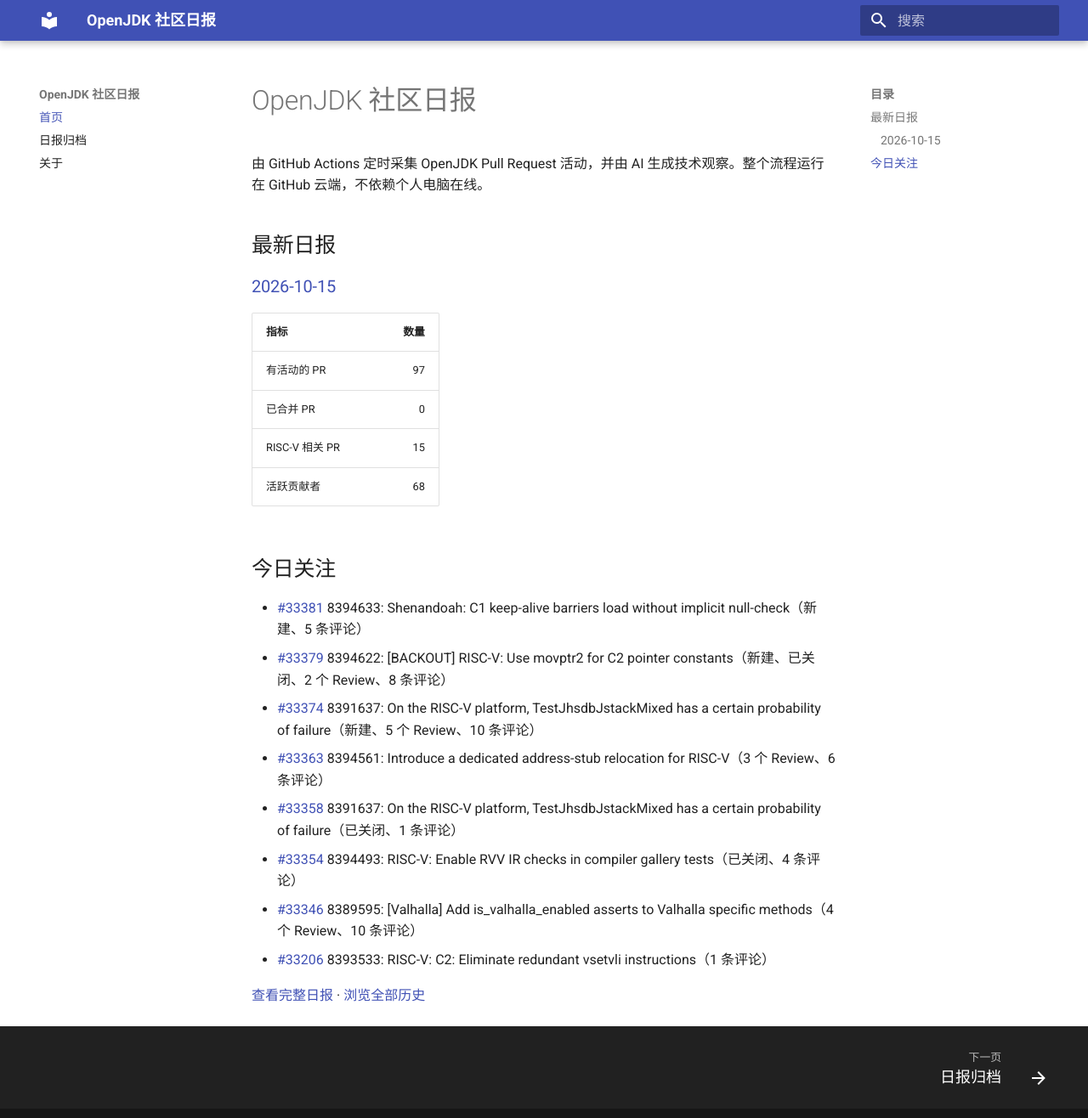
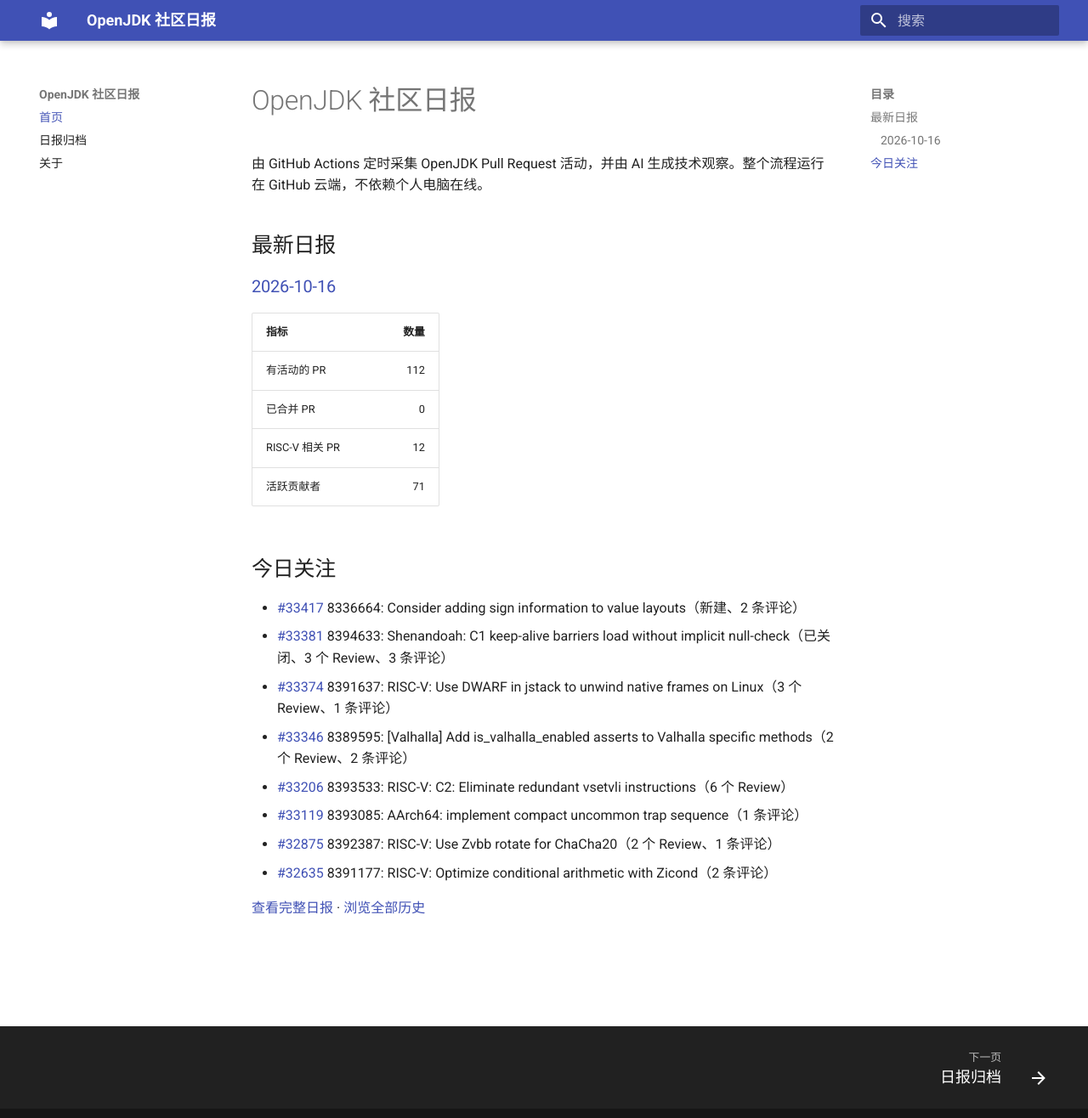
Before and after one commit to DingliZhang/openjdk-daily, an MkDocs documentation site: the page built from docs/index.md, in a window 1280 px wide and 1329 px high. Shown: the top 1316 px of the window at 85% size. Built offline with MkDocs 1.6.1 and Material for MkDocs 9.7.7, drawn with Linux system fonts in a browser that asks for light colours.

Commit message:
report: add OpenJDK daily report

```diff
--- a/docs/index.md
+++ b/docs/index.md
@@ -4,24 +4,24 @@
 
 ## 最新日报
 
-### [2026-10-15](reports/2026/2026-10-15.md)
+### [2026-10-16](reports/2026/2026-10-16.md)
 
 | 指标 | 数量 |
 |---|---:|
-| 有活动的 PR | 97 |
+| 有活动的 PR | 112 |
 | 已合并 PR | 0 |
-| RISC-V 相关 PR | 15 |
-| 活跃贡献者 | 68 |
+| RISC-V 相关 PR | 12 |
+| 活跃贡献者 | 71 |
 
 ## 今日关注
 
-- [#33381](https://github.com/openjdk/jdk/pull/33381) 8394633: Shenandoah: C1 keep-alive barriers load without implicit null-check（新建、5 条评论）
-- [#33379](https://github.com/openjdk/jdk/pull/33379) 8394622: [BACKOUT] RISC-V: Use movptr2 for C2 pointer constants（新建、已关闭、2 个 Review、8 条评论）
-- [#33374](https://github.com/openjdk/jdk/pull/33374) 8391637: On the RISC-V platform, TestJhsdbJstackMixed has a certain probability of failure（新建、5 个 Review、10 条评论）
-- [#33363](https://github.com/openjdk/jdk/pull/33363) 8394561: Introduce a dedicated address-stub relocation for RISC-V（3 个 Review、6 条评论）
-- [#33358](https://github.com/openjdk/jdk/pull/33358) 8391637: On the RISC-V platform, TestJhsdbJstackMixed has a certain probability of failure（已关闭、1 条评论）
-- [#33354](https://github.com/openjdk/jdk/pull/33354) 8394493: RISC-V: Enable RVV IR checks in compiler gallery tests（已关闭、4 条评论）
-- [#33346](https://github.com/openjdk/jdk/pull/33346) 8389595: [Valhalla] Add is_valhalla_enabled asserts to Valhalla specific methods（4 个 Review、10 条评论）
-- [#33206](https://github.com/openjdk/jdk/pull/33206) 8393533: RISC-V: C2: Eliminate redundant vsetvli instructions（1 条评论）
+- [#33417](https://github.com/openjdk/jdk/pull/33417) 8336664: Consider adding sign information to value layouts（新建、2 条评论）
+- [#33381](https://github.com/openjdk/jdk/pull/33381) 8394633: Shenandoah: C1 keep-alive barriers load without implicit null-check（已关闭、3 个 Review、3 条评论）
+- [#33374](https://github.com/openjdk/jdk/pull/33374) 8391637: RISC-V: Use DWARF in jstack to unwind native frames on Linux（3 个 Review、1 条评论）
+- [#33346](https://github.com/openjdk/jdk/pull/33346) 8389595: [Valhalla] Add is_valhalla_enabled asserts to Valhalla specific methods（2 个 Review、2 条评论）
+- [#33206](https://github.com/openjdk/jdk/pull/33206) 8393533: RISC-V: C2: Eliminate redundant vsetvli instructions（6 个 Review）
+- [#33119](https://github.com/openjdk/jdk/pull/33119) 8393085: AArch64: implement compact uncommon trap sequence（1 条评论）
+- [#32875](https://github.com/openjdk/jdk/pull/32875) 8392387: RISC-V: Use Zvbb rotate for ChaCha20（2 个 Review、1 条评论）
+- [#32635](https://github.com/openjdk/jdk/pull/32635) 8391177: RISC-V: Optimize conditional arithmetic with Zicond（2 条评论）
 
-[查看完整日报](reports/2026/2026-10-15.md) · [浏览全部历史](reports/index.md)
+[查看完整日报](reports/2026/2026-10-16.md) · [浏览全部历史](reports/index.md)
```
Also changed, not shown: docs/reports/2026/2026-10-16.md (added, +226 -0 lines), docs/reports/index.md (+2 -1 lines), 2 other files.
